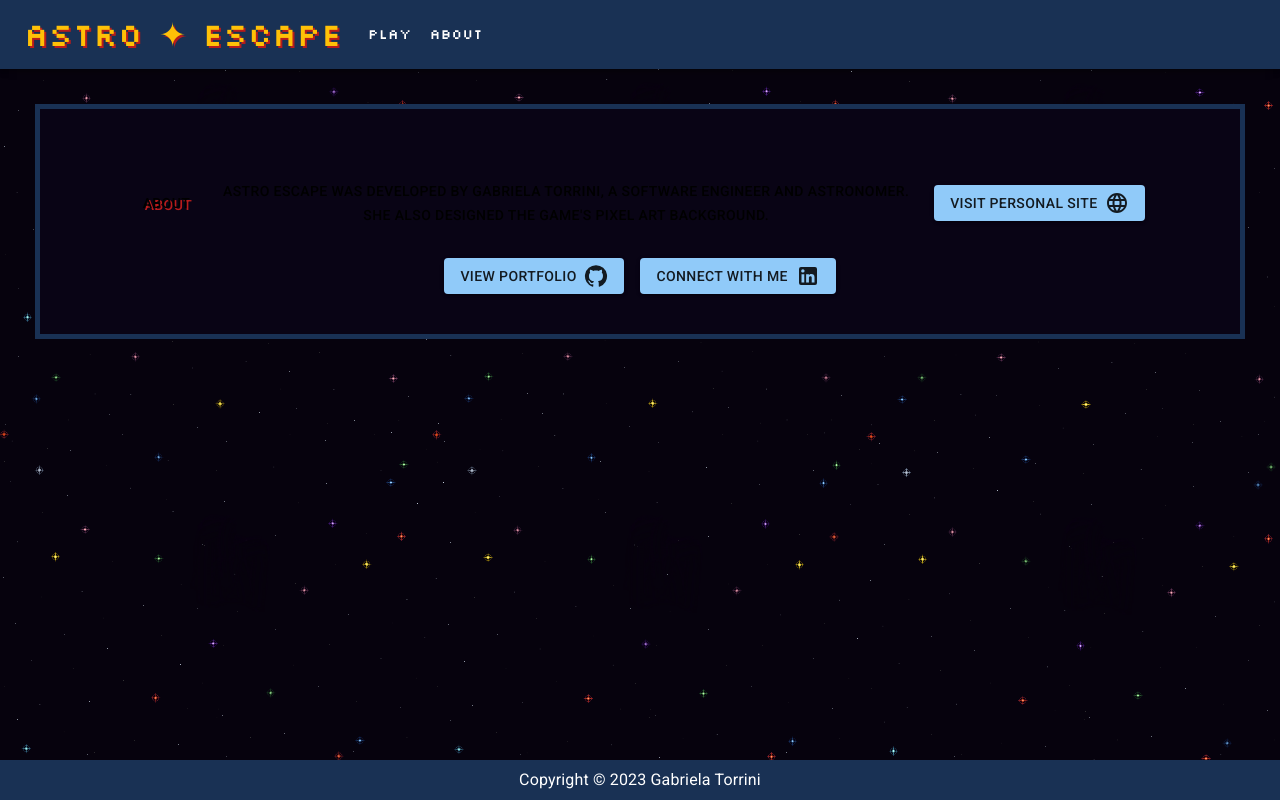
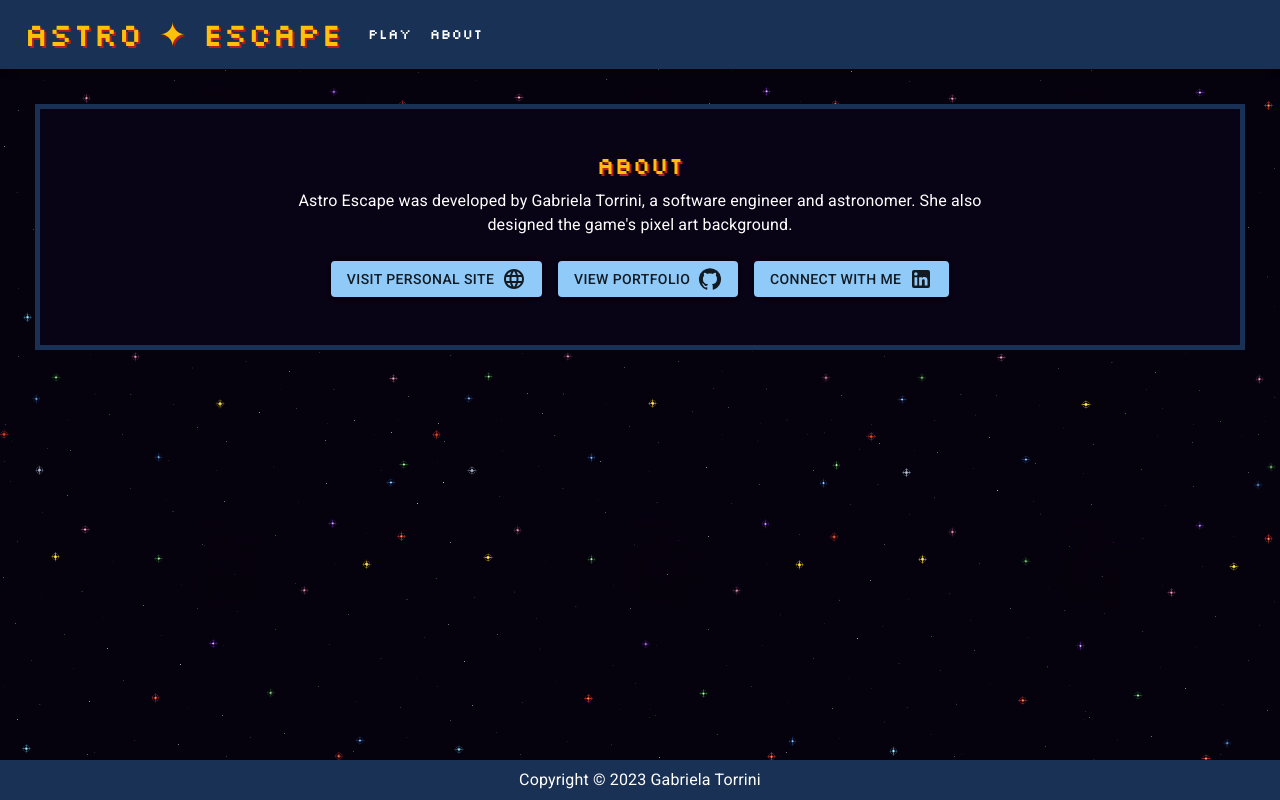
Before and after one commit to gtorrini/astro-escape, a React (Create React App) app: page /about in a window 1280 px wide. Built offline with nearby package versions, Linux system fonts and the light colour scheme.

Commit message:
Refactored to use PuzzleIntros component

```diff
--- a/src/components/About.jsx
+++ b/src/components/About.jsx
@@ -1,32 +1,20 @@
+// 3rd-party imports
 import { React } from 'react';
-import Box from '@mui/material/Box';
 import Button from '@mui/material/Button';
-import Typography from '@mui/material/Button';
 import GitHubIcon from '@mui/icons-material/GitHub';
 import LanguageIcon from '@mui/icons-material/Language';
 import LinkedInIcon from '@mui/icons-material/LinkedIn';
 
-export default function About() {
+// Local imports
+import PuzzleIntros from './PuzzleIntros.jsx';
+
+function Networking() {
   return (
     <>
-            <Box sx={{my: 5}}>
-                <Typography className="site-heading" variant="h4">
-                    ABOUT
-                </Typography>
-                <Typography
-                  variant="body1"
-                  sx= {{
-                    my: 3,
-                    maxWidth: (window.innerWidth < 480) ? '90%' : '60%',
-                    mx: 'auto'
-                  }}
-                >
-                    Astro Escape was developed by Gabriela Torrini, a software engineer and astronomer. She also designed the game&#39;s pixel art background.
-                </Typography>
       <Button
         href="https://gtorrini.github.io/"
         variant="contained"
-                    sx={{ mx: 1, mb: (window.innerWidth < 715) ? 1 : 0}}
+        sx={{ mx: 1, mb: 1 }}
       >
         Visit Personal Site &nbsp;
         <LanguageIcon></LanguageIcon>
@@ -34,7 +22,7 @@ export default function About() {
       <Button
         href="https://github.com/gtorrini/portfolio"
         variant="contained"
-                    sx={{mx: 1, mb: (window.innerWidth < 715) ? 1 : 0}}
+        sx={{ mx: 1, mb: 1 }}
       >
         View Portfolio &nbsp;
         <GitHubIcon></GitHubIcon>
@@ -42,12 +30,24 @@ export default function About() {
       <Button
         href="www.linkedin.com/in/gabriela-torrini-9a2ab7235"
         variant="contained"
-                    sx={{mx: 1, mb: (window.innerWidth < 715) ? 1 : 0}}
+        sx={{ mx: 1, mb: 1 }}
       >
         Connect with Me &nbsp;
         <LinkedInIcon></LinkedInIcon>
       </Button>
-            </Box>
     </>
   );
 }
+
+export default function About() {
+  const heading = 'ABOUT'
+  const bio = "Astro Escape was developed by Gabriela Torrini, a software engineer and astronomer. She also designed the game's pixel art background.";
+
+  return (
+    <>
+      <PuzzleIntros title={heading} blurb={bio}>
+        <Networking/>
+      </PuzzleIntros>
+    </>
+  );
+}
```
Lines whose indentation alone changed are shown as unchanged.
